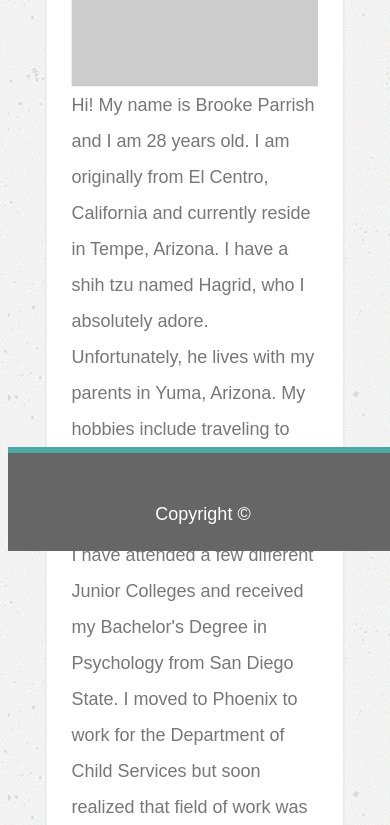
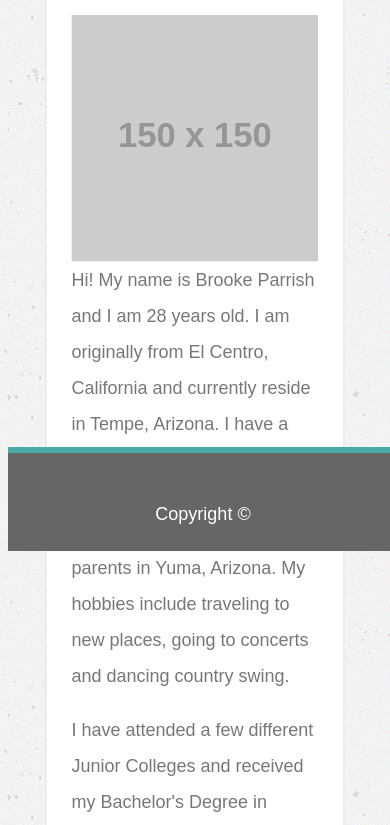
Before and after one commit to brookeparrish/Responsive-Portfolio, a plain HTML site: page index.html in a window 390 px wide. Shown: the part 293-1118 px from the top of the page. Drawn offline with Linux system fonts and the light colour scheme; placeholder pictures from the web are drawn by us.

Commit message:
fixed margin on about me

```diff
--- a/assets/css/style.css
+++ b/assets/css/style.css
@@ -405,7 +405,7 @@ textarea {
     #aboutcontent {
         margin-bottom: 200px !important;
         padding-bottom: 1650px !important;
-        margin-top: 200px;
+        margin-top: 375px;
 
     }
 
```
